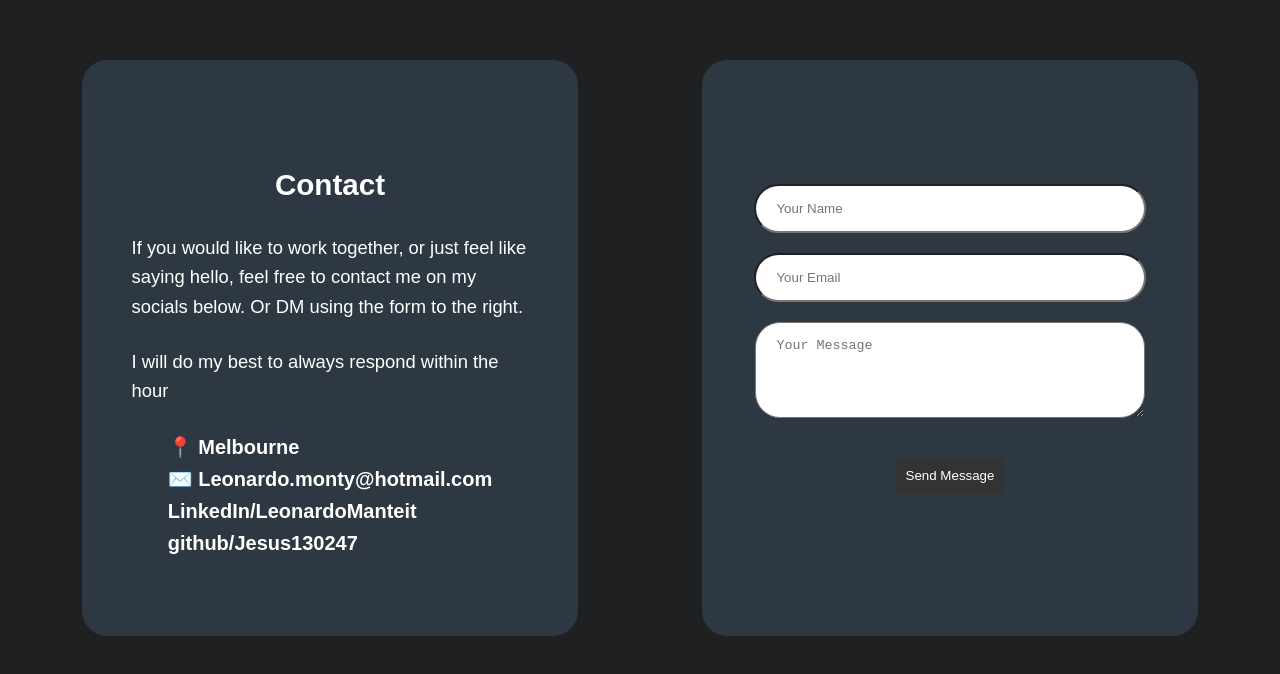
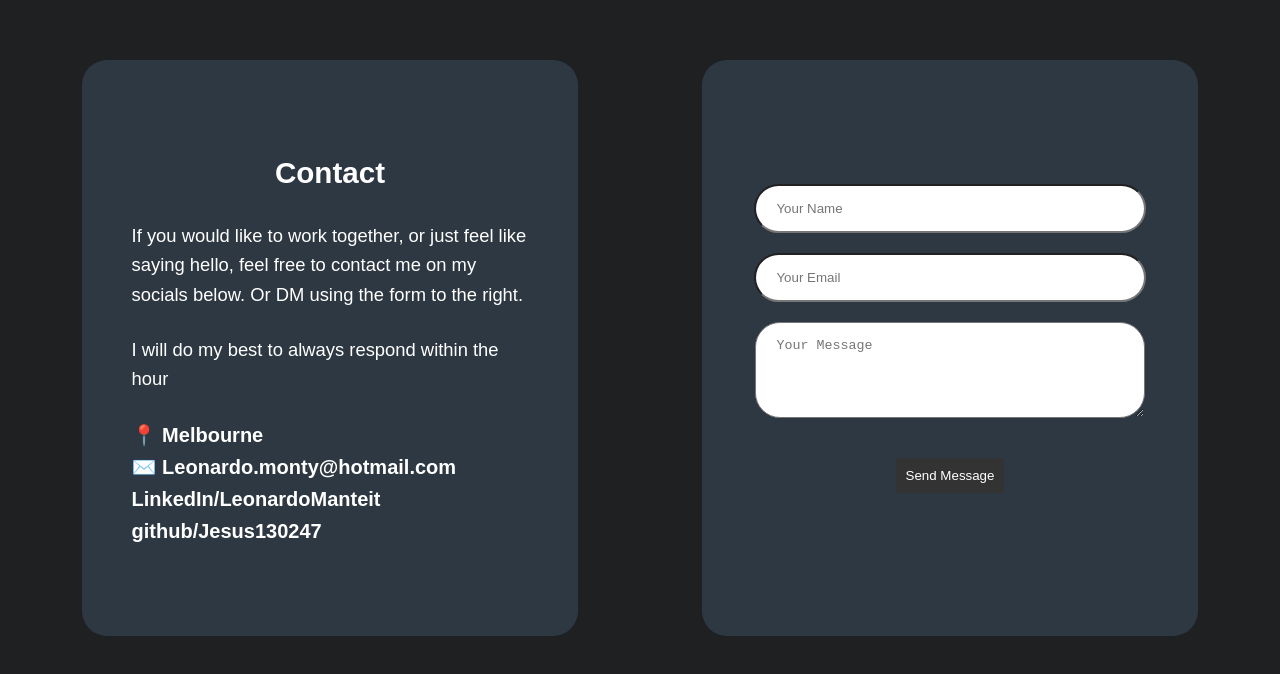
Before and after one commit to Jesus130247/Portfolio, a React (Vite) app: page / in a window 1280 px wide. Shown: the part 3012-3686 px from the top of the page. Built offline with nearby package versions, Linux system fonts and the light colour scheme.

Commit message:
made the resume a hyperLink to canv, where i can update it without needing to change code each time. some formatting chagnes in contact

```diff
--- a/src/App.css
+++ b/src/App.css
@@ -190,12 +190,12 @@ body {
 .sectionOne h2 {
   text-align: center;
   font-size: 1.85rem;
+  margin-top: 0;
 }
-.sectionOne ul {
+.sectionOne p {
   list-style: none;
   padding: 0;
   margin: 0;
-
 }
 .sectionOne p {
   width: 80%;
--- a/src/components/Contact/Contact.jsx
+++ b/src/components/Contact/Contact.jsx
@@ -41,12 +41,12 @@ const Contact = () => {
       <p>If you would like to work together, or just feel like saying hello, feel free to contact me on my socials below. Or DM using the form to the right.</p>
       <br /><p>I will do my best to always respond within the hour</p>
       <br />
-    <ul>
+    <p>
       <li><a target='_blank' href='https://www.google.com.au/maps/@-37.8602828,145.079616,10z'>📍 Melbourne</a></li>
       <li><a target='_blank' href='mailto:leonardo.monty@hotmail.com'>✉️ Leonardo.monty@hotmail.com</a></li>
       <li><a target='_blank' href='https://www.linkedin.com/in/leonardo-manteit-8882a629a'><div styles={{backgroundImage: `url('${linkedIn}')`, height: '40px', width: '40px'}}  />LinkedIn/LeonardoManteit</a></li>
       <li><a target='_blank' href='https://github.com/Jesus130247'><div styles={{backgroundImage: `url('${github}')`, height: '40px', width: '40px'}}  />github/Jesus130247</a></li>
-    </ul>
+    </p>
       {/* <p>
         Are you ready to elevate your projects with cutting-edge
         software solutions?
--- a/src/components/Home/Home.jsx
+++ b/src/components/Home/Home.jsx
@@ -1,5 +1,5 @@
 import React from 'react';
-import portfolio from '../../assets/portfolio.pdf'
+// import portfolio from '../../assets/portfolio.pdf'
 const Home = () => {
   return (
     <section id="home">
@@ -10,7 +10,7 @@ const Home = () => {
         <h1>Leonardo Manteit</h1>
         <p>Software Developer</p>
         <br />
-        <button><a target='_blank' href={portfolio}>Check out my Resume</a></button>
+        <button><a target='_blank' href='https://www.canva.com/design/DAGLLY4iX2U/z0bplVE7eX9rF8epgkzQFA/view?utm_content=DAGLLY4iX2U&utm_campaign=designshare&utm_medium=link&utm_source=editor'>Check out my Resume</a></button>
       </div>
     </section>
   );
```
Also changed, not shown: 1 other file (tests, documents, lock files or other folders).
